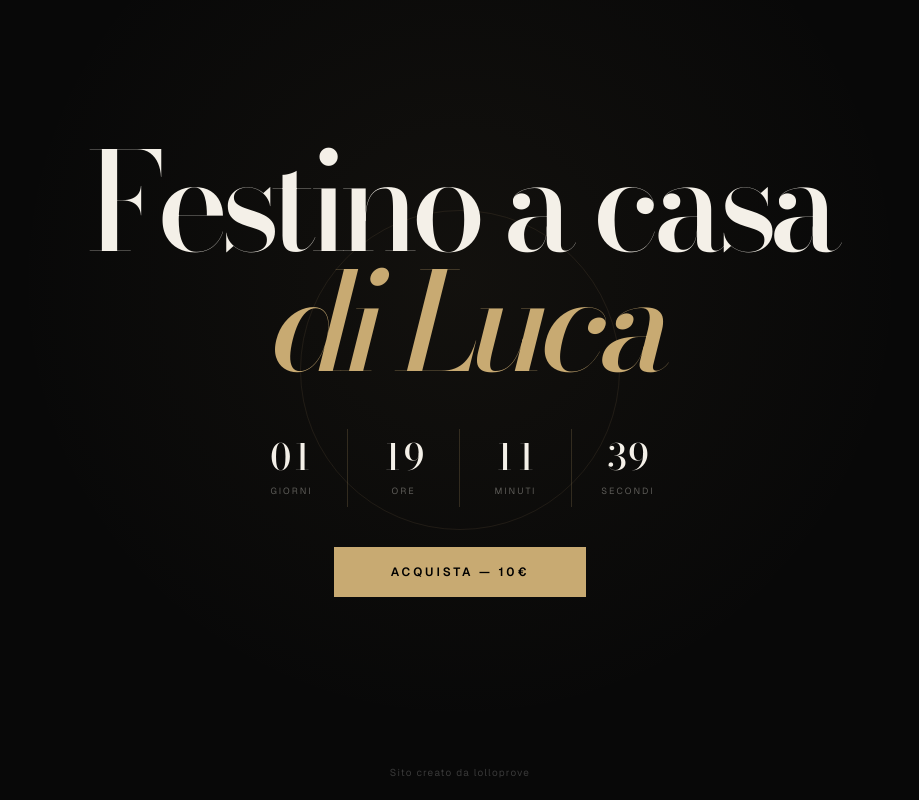
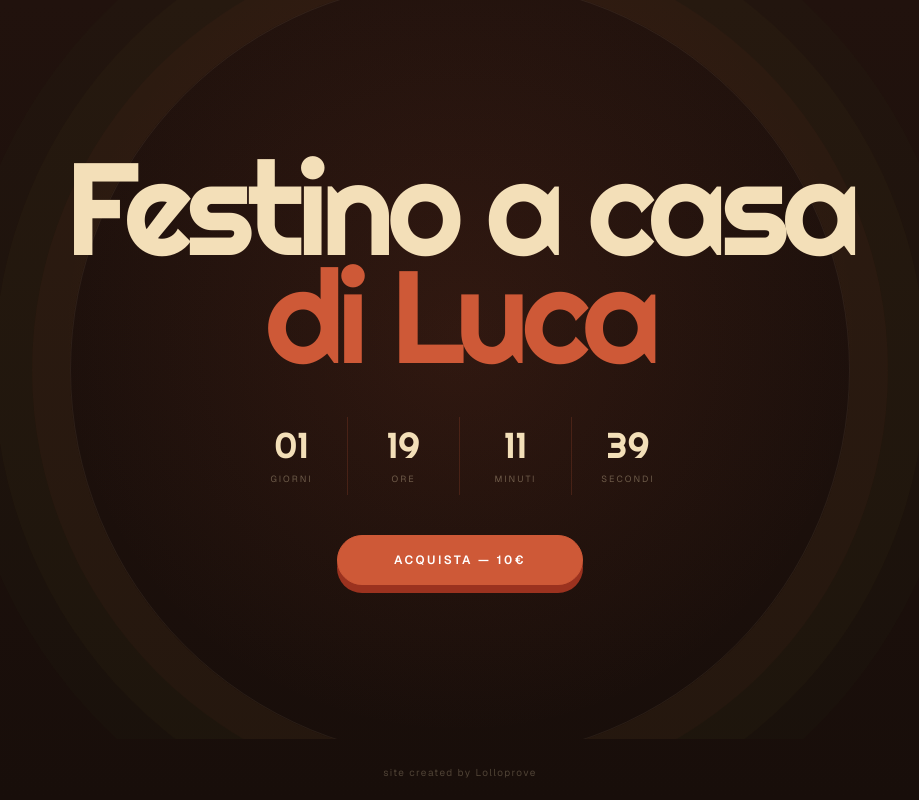
Before and after one commit to lolloprove/pagamento, a Next.js app: page / in a window 1280 px wide. Shown: the whole page, without its empty margins (180-1099 px from the left). Built offline with nearby package versions, Linux system fonts and the light colour scheme; no server answers.

Commit message:
Restyle minimal landing with warm seventies aesthetic

```diff
--- a/app/globals.css
+++ b/app/globals.css
@@ -1,18 +1,18 @@
 @import "tailwindcss";
 
 @theme {
-  /* Palette luxury minimale: nero profondo, avorio e champagne. */
-  --color-night-950: #080808;
-  --color-night-900: #0d0d0d;
-  --color-night-800: #141414;
+  /* Palette seventies: espresso, crema, terracotta, senape e oliva. */
+  --color-night-950: #1d110c;
+  --color-night-900: #281711;
+  --color-night-800: #342018;
 
-  --color-neon-violet: #f4f0e8;
-  --color-neon-pink: #c8aa72;
-  --color-neon-green: #d8c395;
+  --color-neon-violet: #f3dfb8;
+  --color-neon-pink: #ce5937;
+  --color-neon-green: #d5a72f;
 
   --font-sans: var(--font-geist-sans), system-ui, sans-serif;
   --font-mono: var(--font-geist-mono), monospace;
-  --font-display: var(--font-bodoni), Georgia, serif;
+  --font-display: var(--font-righteous), var(--font-geist-sans), sans-serif;
 
   --animate-float: float 6s ease-in-out infinite;
   --animate-pulse-glow: pulse-glow 3s ease-in-out infinite;
@@ -102,11 +102,13 @@ body {
   color: #050507;
 }
 
-/* Fondo nero con un solo, impercettibile alone champagne. */
+/* Fondo espresso con un caldo alone da pellicola analogica. */
 .bg-party {
   position: relative;
   isolation: isolate;
-  background-image: radial-gradient(circle at 50% 35%, rgba(200, 170, 114, 0.055), transparent 28rem);
+  background-image:
+    radial-gradient(circle at 50% 42%, rgba(206, 89, 55, 0.11), transparent 25rem),
+    linear-gradient(180deg, #21120d 0%, #180e0a 100%);
   background-size: 100% 100%;
 }
 
@@ -115,7 +117,7 @@ body {
 }
 
 .text-gradient {
-  background: linear-gradient(100deg, #f4f0e8, #c8aa72);
+  background: linear-gradient(100deg, #f3dfb8, #d5a72f);
   -webkit-background-clip: text;
   background-clip: text;
   color: transparent;
@@ -126,12 +128,12 @@ body {
   text-shadow: none;
 }
 
-/* Pannelli luxury: vetro nero, bordo champagne sottilissimo. */
+/* Pannelli arrotondati ispirati agli interni modulari anni '70. */
 .neon-card {
-  border: 1px solid rgba(200, 170, 114, 0.28);
-  border-radius: 2px;
-  background: rgba(13, 13, 13, 0.96);
-  box-shadow: 0 32px 100px rgba(0, 0, 0, 0.52);
+  border: 1px solid rgba(243, 223, 184, 0.18);
+  border-radius: 2rem;
+  background: rgba(40, 23, 17, 0.98);
+  box-shadow: 0 32px 100px rgba(10, 5, 3, 0.5);
 }
 
 .cyber-frame {
@@ -142,6 +144,23 @@ body {
   color: transparent;
   -webkit-text-stroke: 1px var(--color-neon-violet);
   text-shadow: none;
+}
+
+/* Cerchi organici in filigrana: richiamo a vinili e poster optical anni '70. */
+.retro-rings {
+  position: absolute;
+  left: 50%;
+  top: 50%;
+  z-index: -1;
+  width: min(78vw, 780px);
+  aspect-ratio: 1;
+  transform: translate(-50%, -50%);
+  border: 1px solid rgba(243, 223, 184, 0.07);
+  border-radius: 50%;
+  box-shadow:
+    0 0 0 38px rgba(206, 89, 55, 0.035),
+    0 0 0 76px rgba(213, 167, 47, 0.025),
+    0 0 0 114px rgba(101, 112, 60, 0.025);
 }
 
 .neon-button {
--- a/app/layout.tsx
+++ b/app/layout.tsx
@@ -1,5 +1,5 @@
 import type { Metadata } from "next";
-import { Bodoni_Moda, Geist, Geist_Mono } from "next/font/google";
+import { Geist, Geist_Mono, Righteous } from "next/font/google";
 import "./globals.css";
 import Footer from "@/components/Footer";
 import { EVENT } from "@/lib/event";
@@ -14,10 +14,10 @@ const geistMono = Geist_Mono({
   subsets: ["latin"],
 });
 
-const bodoni = Bodoni_Moda({
-  variable: "--font-bodoni",
+const righteous = Righteous({
+  variable: "--font-righteous",
   subsets: ["latin"],
-  weight: ["500", "600", "700", "900"],
+  weight: "400",
 });
 
 export const metadata: Metadata = {
@@ -34,7 +34,7 @@ export default function RootLayout({ children }: LayoutProps<"/">) {
   return (
     <html
       lang="it"
-      className={`${geistSans.variable} ${geistMono.variable} ${bodoni.variable} h-full antialiased`}
+      className={`${geistSans.variable} ${geistMono.variable} ${righteous.variable} h-full antialiased`}
     >
       <body className="bg-party min-h-full flex flex-col">
         {children}
--- a/components/BookingForm.tsx
+++ b/components/BookingForm.tsx
@@ -16,7 +16,7 @@ const EMAIL_REGEX = /^[^\s@]+@[^\s@]+\.[^\s@]+$/;
 const PAYPAL_CLIENT_ID = process.env.NEXT_PUBLIC_PAYPAL_CLIENT_ID;
 
 const inputClasses =
-  "w-full border-b border-white/15 bg-transparent py-4 pl-9 pr-3 text-sm text-white placeholder:text-white/25 outline-none transition focus:border-neon-pink disabled:opacity-50";
+  "w-full border-b border-neon-violet/15 bg-transparent py-4 pl-9 pr-3 text-sm text-neon-violet placeholder:text-neon-violet/25 outline-none transition focus:border-neon-pink disabled:opacity-50";
 
 export default function BookingForm() {
   const [form, setForm] = useState<FormState>(INITIAL_STATE);
@@ -153,7 +153,7 @@ export default function BookingForm() {
         {step === "dati" && (
           <button
             type="submit"
-            className="flex w-full items-center justify-center gap-2 border border-neon-pink bg-neon-pink px-6 py-4 text-xs font-semibold uppercase tracking-[0.2em] text-black transition hover:bg-transparent hover:text-neon-pink"
+            className="flex w-full items-center justify-center gap-2 rounded-full border border-neon-pink bg-neon-pink px-6 py-4 text-xs font-semibold uppercase tracking-[0.18em] text-white shadow-[0_6px_0_#9b321f] transition hover:-translate-y-0.5 hover:shadow-[0_8px_0_#9b321f]"
           >
             <Zap className="size-4" />
             Acquista Prevendita — {EVENT.priceLabel}
--- a/components/Footer.tsx
+++ b/components/Footer.tsx
@@ -1,7 +1,7 @@
 export default function Footer() {
   return (
-    <footer className="mt-auto px-6 py-5 text-center text-[10px] tracking-[0.12em] text-white/20">
-      Sito creato da lolloprove
+    <footer className="mt-auto px-6 py-5 text-center text-[10px] tracking-[0.14em] text-neon-violet/25">
+      site created by Lolloprove
     </footer>
   );
 }
--- a/components/Hero.tsx
+++ b/components/Hero.tsx
@@ -7,13 +7,13 @@ export default function Hero() {
     <section className="relative flex min-h-[calc(100svh-61px)] items-center justify-center overflow-hidden px-6 py-20 text-center">
       <div
         aria-hidden
-        className="pointer-events-none absolute left-1/2 top-1/2 -z-10 h-80 w-80 -translate-x-1/2 -translate-y-1/2 rounded-full border border-neon-pink/10"
+        className="retro-rings pointer-events-none"
       />
       <div className="relative mx-auto w-full max-w-5xl">
-        <h1 className="font-display text-6xl font-medium leading-[0.88] tracking-[-0.065em] text-neon-violet sm:text-8xl lg:text-[8.5rem]">
+        <h1 className="font-display text-6xl leading-[0.82] tracking-[-0.055em] text-neon-violet sm:text-8xl lg:text-[8.2rem]">
           Festino a casa
           <br />
-          <span className="italic text-neon-pink">di Luca</span>
+          <span className="text-neon-pink">di Luca</span>
         </h1>
         <Countdown targetISO={EVENT.dateISO} />
         <PurchaseModal />
--- a/components/PurchaseModal.tsx
+++ b/components/PurchaseModal.tsx
@@ -26,7 +26,7 @@ export default function PurchaseModal() {
       <button
         type="button"
         onClick={() => setOpen(true)}
-        className="group mt-10 border border-neon-pink bg-neon-pink px-10 py-4 text-xs font-semibold uppercase tracking-[0.24em] text-black transition duration-300 hover:bg-transparent hover:text-neon-pink sm:px-14"
+        className="group mt-10 rounded-full border border-neon-pink bg-neon-pink px-10 py-4 text-xs font-semibold uppercase tracking-[0.2em] text-white shadow-[0_8px_0_#9b321f] transition duration-300 hover:-translate-y-1 hover:shadow-[0_12px_0_#9b321f] sm:px-14"
       >
         Acquista — {EVENT.priceLabel}
       </button>
@@ -34,7 +34,7 @@ export default function PurchaseModal() {
       {open && (
         <div
           role="presentation"
-          className="fixed inset-0 z-100 flex items-center justify-center bg-black/88 p-4 backdrop-blur-md sm:p-8"
+          className="fixed inset-0 z-100 flex items-center justify-center bg-[#120906]/90 p-4 backdrop-blur-md sm:p-8"
           onMouseDown={(event) => {
             if (event.target === event.currentTarget) setOpen(false);
           }}
@@ -49,7 +49,7 @@ export default function PurchaseModal() {
               type="button"
               onClick={() => setOpen(false)}
               aria-label="Chiudi"
-              className="absolute right-4 top-4 z-10 flex size-9 items-center justify-center border border-white/10 text-white/45 transition hover:border-neon-pink hover:text-neon-pink"
+              className="absolute right-4 top-4 z-10 flex size-9 items-center justify-center rounded-full border border-white/10 text-white/45 transition hover:border-neon-pink hover:text-neon-pink"
             >
               <X className="size-4" />
             </button>
```
Also changed, not shown: 1 other file (tests, documents, lock files or other folders).
